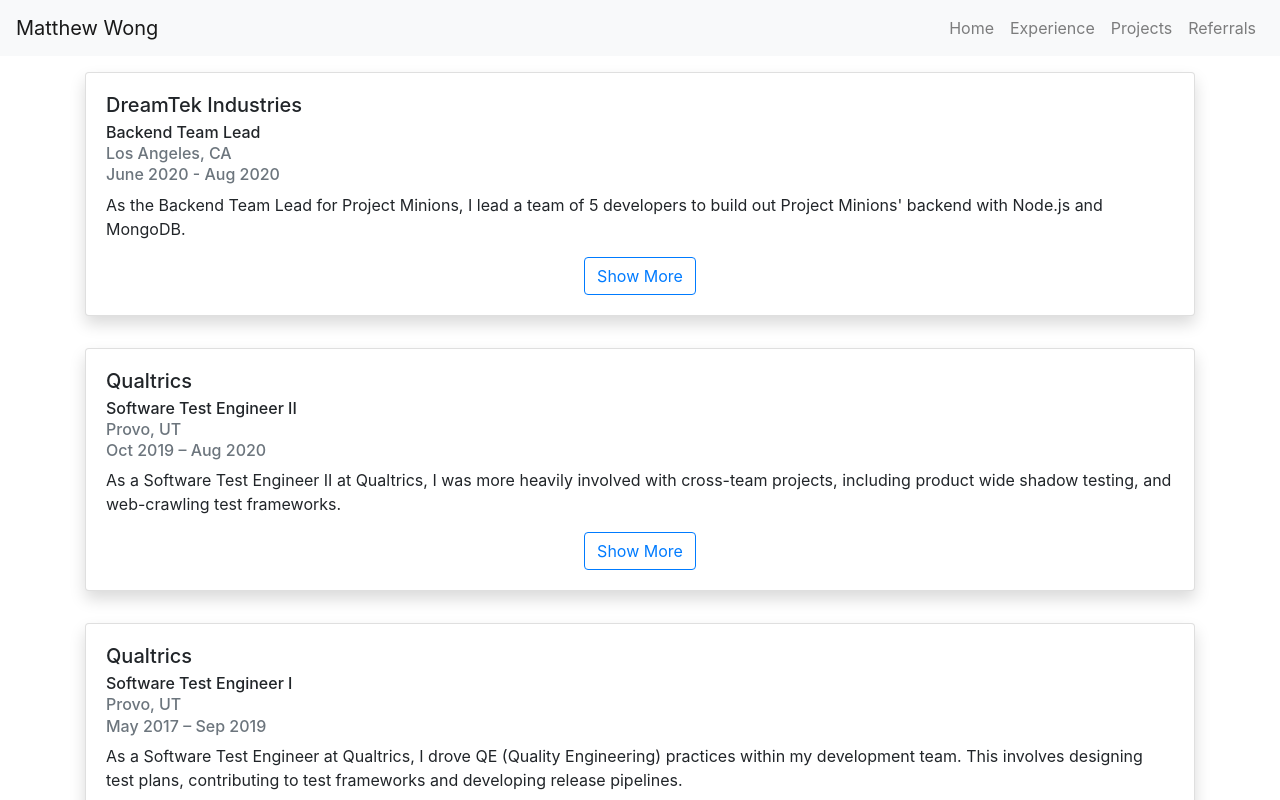
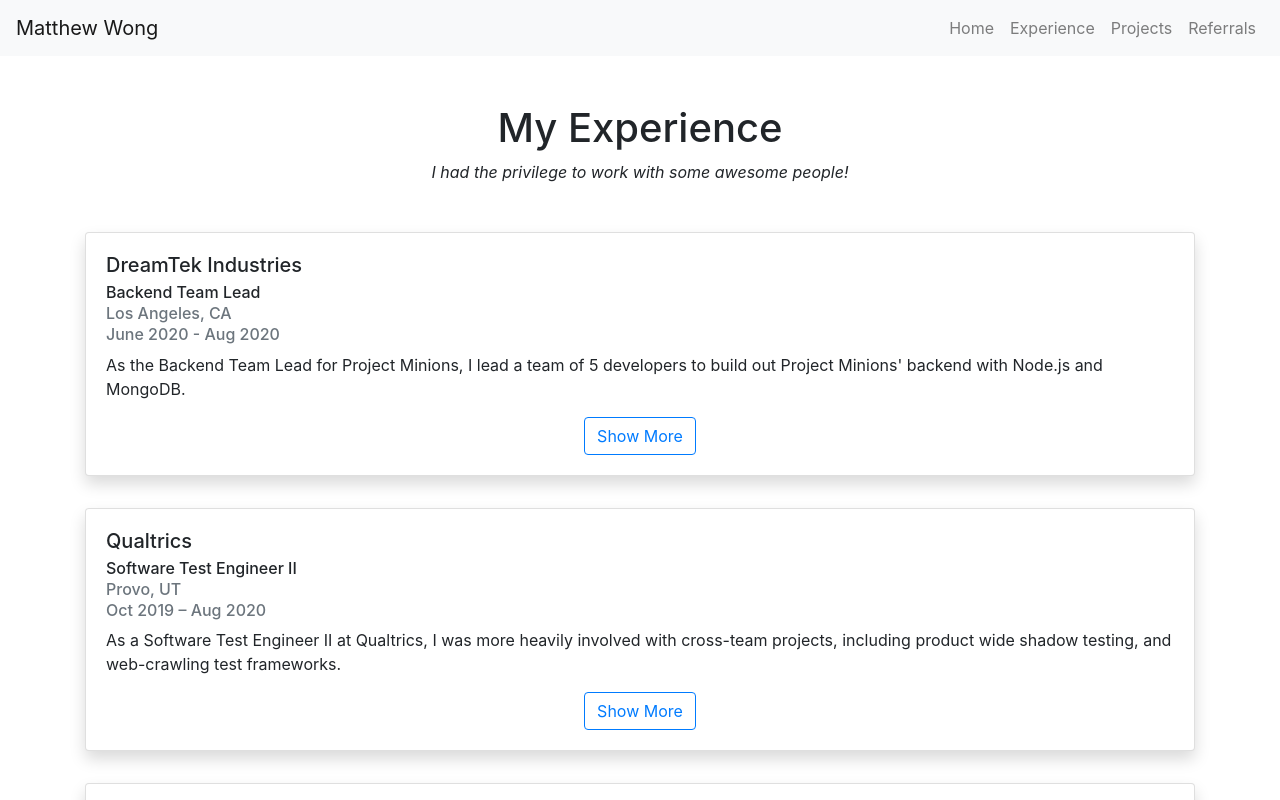
Before and after one commit to mwong33/portfolio, a React (Create React App) app: page /experience in a window 1280 px wide. Shown: the top 800 px of the page. Built offline with nearby package versions, Linux system fonts and the light colour scheme.

Commit message:
better page title spacing and finishing off subtitle for referral

```diff
--- a/src/pages/Experience.js
+++ b/src/pages/Experience.js
@@ -10,6 +10,12 @@
     return (
         <motion.div id = "experience" initial="out" animate="in" exit="out" variants={pageTransition}>
             <div className="container">
+                <div className="row mt-5 mb-3 text-center">
+                    <div className="col-12">
+                        <h1>My Experience</h1>
+                        <p className="font-italic">I had the privilege to work with some awesome people!</p>
+                    </div>
+                </div>
                 {
                     Experiences.map((experience, index) => {
                         return <ExperienceCard key={ index } experience={ experience }/>
--- a/src/pages/Projects.js
+++ b/src/pages/Projects.js
@@ -10,7 +10,7 @@
     return (
         <motion.div id="projects" initial="out" animate="in" exit="out" variants={pageTransition}>
             <div className="continer">
-                <div className="row mt-5 mb-5 text-center">
+                <div className="row mt-5 mb-3 text-center">
                     <div className="col-12">
                         <h1>My Projects</h1>
                         <p className="font-italic">More to come!</p>
--- a/src/pages/Referrals.js
+++ b/src/pages/Referrals.js
@@ -1,5 +1,6 @@
 import React from 'react';
 import { motion } from 'framer-motion';
+import { Carousel } from 'react-bootstrap';
 
 import pageTransition from '../data/PageTransition.js';
 
@@ -7,10 +8,10 @@
     return (
         <motion.div id="referrals" initial="out" animate="in" exit="out" variants={pageTransition}>
             <div className="container">
-                <div className="row mt-5 mb-5 text-center">
+                <div className="row mt-5 mb-3 text-center">
                     <div className="col-12">
                         <h1>My Referrals</h1>
-                        <p className="font-italic">I had the privaledge to work and learn from some awesome people!</p>
+                        <p className="font-italic">What people think of me!</p>
                     </div>
                 </div>
             </div>
```
